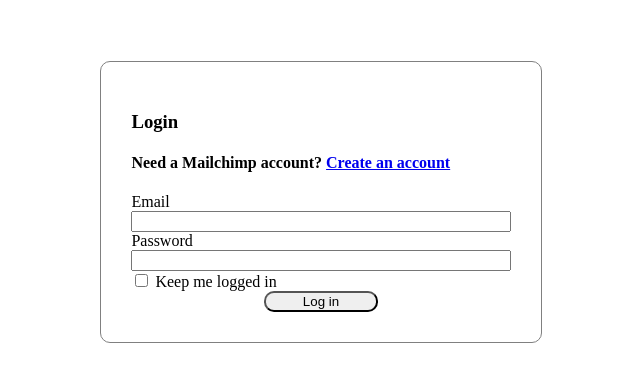
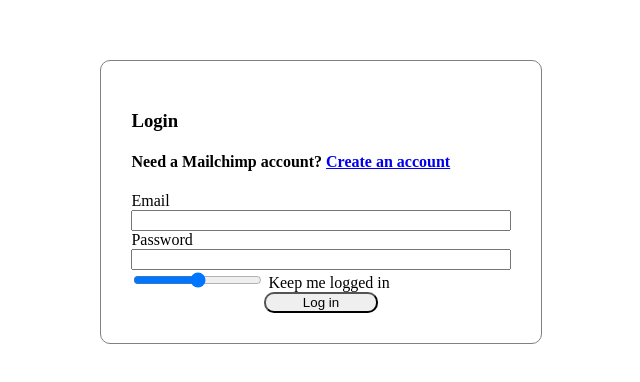
Before and after one commit to diajar-go/web-statis, a plain HTML site: page form/form.html in a window 1280 px wide. Shown: the part 206-588 px from the top of the page, without its empty margins (319-959 px from the left). Drawn offline with Linux system fonts and the light colour scheme.

Commit message:
add folder form

```diff
--- a/form.html
+++ b/form/form.html
@@ -40,7 +40,7 @@
                 <input type="password">
                 <div>
 
-                    <input type="checkbox"> <label for="">Keep me logged in</label>
+                    <input type="range"> <label for="">Keep me logged in</label>
                 </div>
                 <button class="btnSubmit" type="submit">Log in</button>
 
```
Also changed, not shown: form/form-tugas.png (renamed from form-tugas.png), form/tugasForm2.webp (added).
